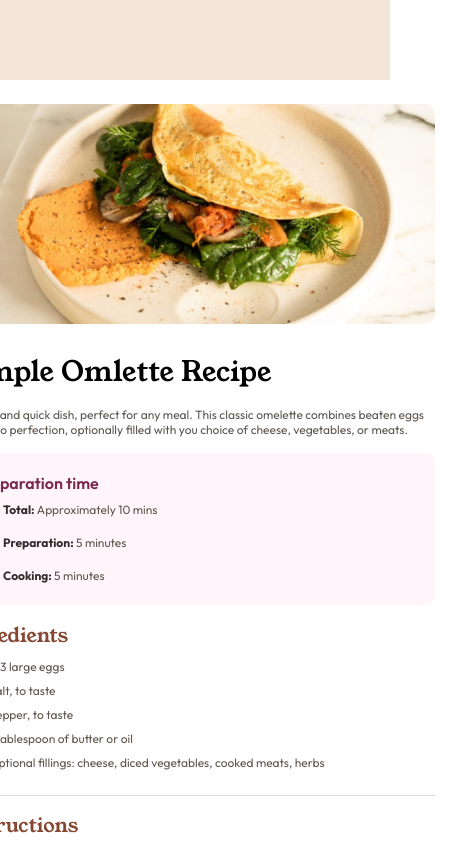
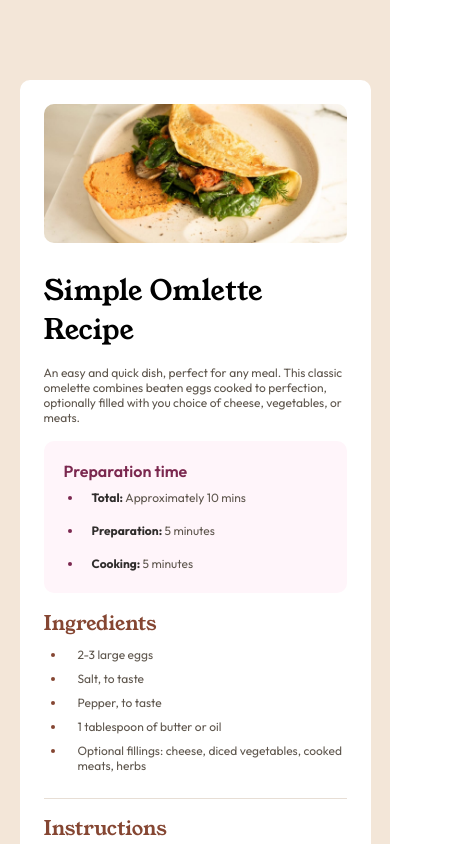
Before and after one commit to dilaraj/recipe-page-main, a React (Create React App) app: page / in a window 390 px wide. Shown: the top 844 px of the page, 459 px wide, since content can reach past the window. Built offline with nearby package versions, Linux system fonts and the light colour scheme.

Commit message:
Fixing mobile compatibility

```diff
--- a/public/index.html
+++ b/public/index.html
@@ -3,28 +3,13 @@
   <head>
     <meta charset="utf-8" />
     <link rel="icon" href="%PUBLIC_URL%/favicon.ico" />
-    <meta name="viewport" content="width=device-width, initial-scale=1" />
+    <meta name="viewport" content="width=device-width, initial-scale=1.0" />
     <meta name="theme-color" content="#000000" />
     <meta
       name="description"
       content="Web site created using create-react-app"
     />
-    <link rel="apple-touch-icon" href="%PUBLIC_URL%/logo192.png" />
-    <!--
-      manifest.json provides metadata used when your web app is installed on a
-      user's mobile device or desktop. See https://developers.google.com/web/fundamentals/web-app-manifest/
-    -->
-    <link rel="manifest" href="%PUBLIC_URL%/manifest.json" />
-    <!--
-      Notice the use of %PUBLIC_URL% in the tags above.
-      It will be replaced with the URL of the `public` folder during the build.
-      Only files inside the `public` folder can be referenced from the HTML.
-
-      Unlike "/favicon.ico" or "favicon.ico", "%PUBLIC_URL%/favicon.ico" will
-      work correctly both with client-side routing and a non-root public URL.
-      Learn how to configure a non-root public URL by running `npm run build`.
-    -->
-    <title>React App</title>
+    <title>Recipe Card</title>
   </head>
   <body>
     <noscript>You need to enable JavaScript to run this app.</noscript>
--- a/src/global.css
+++ b/src/global.css
@@ -1,20 +1,26 @@
 @font-face {
     font-family: Outfit;
-    src: url(./assets/fonts/outfit/Outfit-VariableFont_wght.ttf);
+    src: url(./assets/fonts/outfit/Outfit-VariableFont_wght.ttf) format('truetype');
 }
 
 @font-face {
     font-family: Young Serif;
-    src: url(./assets/fonts/young-serif/YoungSerif-Regular.ttf);
+    src: url(./assets/fonts/young-serif/YoungSerif-Regular.ttf) format('truetype');
 }
 
 * {
     margin: 0;
 }
 
+*,
+*::before,
+*::after {
+    box-sizing: border-box;
+}
+
 .container {
     background-color: hsl(30, 54%, 90%);
-    height: 100%;
+    min-height: 100vh;
     width: 100vw;
     padding: 5em 0 5em;
 
@@ -25,14 +31,15 @@
 
 .recipeCard {
     background: #FFFFFF;
-    width: 30em;
+    width: 90%;
+    max-width: 30em;
     height: auto;
     border-radius: 10px;
     padding: 1.5em;
 }
 
 .recipeImg img {
-    width: 30em;
+    width: 100%;
     height: auto;
     border-radius: 10px;
 }
@@ -59,7 +66,7 @@
     background-color: hsl(330, 100%, 98%);
 
     width: auto;
-    height: 7em;
+    height: 9.5em;
     padding: 1.25em;
     border-radius: 10px;
     font-family: Outfit;
```
